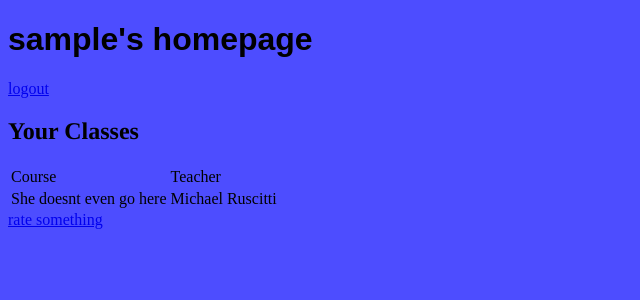
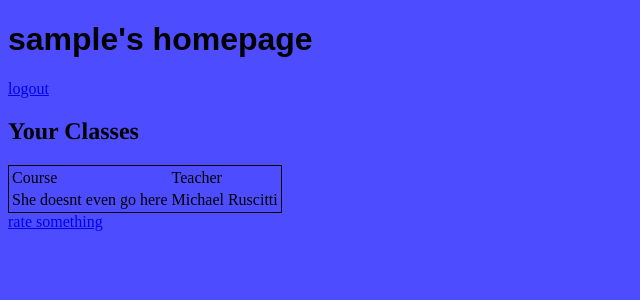
Before and after one commit to rsgc-edwards-g/RateMySchmeacher, a PHP site: page /home.php in a window 1280 px wide. Shown: the part 151-451 px from the top of the page, without its empty margins (0-640 px from the left). Run offline with PHP 8.4, Linux system fonts and the light colour scheme; the visitor is signed in with stand-in values (Sample User, id 1).

Commit message:
added table css

```diff
--- a/CSS/Stylin.css
+++ b/CSS/Stylin.css
@@ -54,3 +54,7 @@ font-size: 14;
 p {
 font-family: Times;
 }
+
+table{
+    border: 1px solid black;
+}
```
